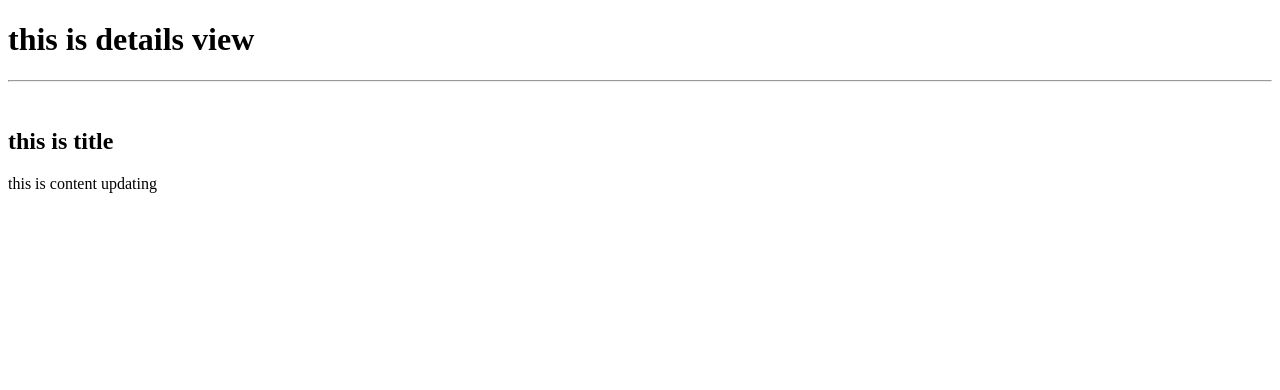
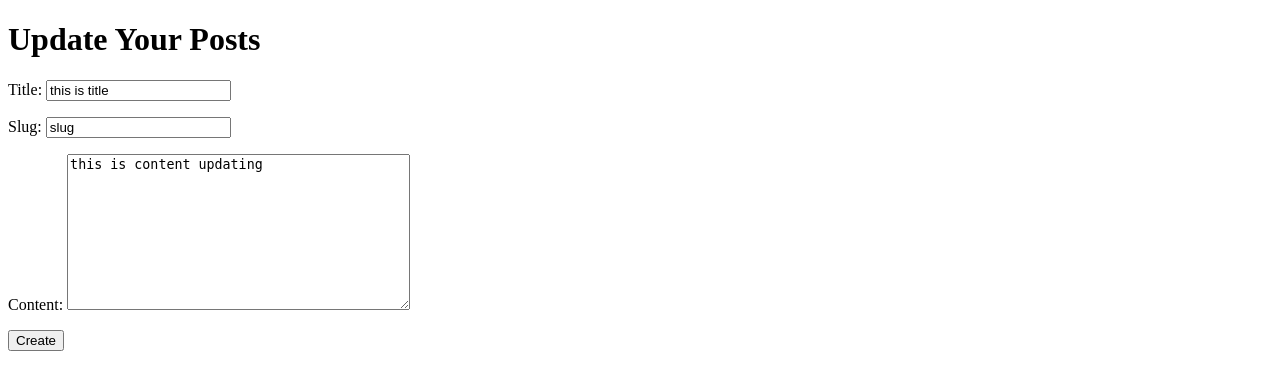
Before and after one commit to Majid-Aghamohammad/Try_Django_coding, a Django app: page /blog/slug/edit in a window 1280 px wide. Shown: the top 390 px of the page. Run offline with Django 3.2, Linux system fonts and the light colour scheme; data comes from the database, SQL or seed files in the repository; both versions use the stored data as it was after the commit.

Commit message:
end of part 42/3:05

```diff
--- a/try_django/blog/Create_Form.py
+++ b/try_django/blog/Create_Form.py
@@ -7,11 +7,11 @@ class CreatePostForm(forms.ModelForm):
         model = BlogPost
         fields = ['title', 'slug', 'content']
 
-    def clean_title(self, *args, **kwargs):
-        title = self.cleaned_data.get('title')
-        quryset = BlogPost.objects.filter(title=title)
+    # def clean_title(self, *args, **kwargs):
+    #     title = self.cleaned_data.get('title')
+    #     quryset = BlogPost.objects.filter(title=title)
 
-        if quryset.exists():
-            raise forms.ValidationError("this title already has exists \n please change your title")
+    #     if quryset.exists():
+    #         raise forms.ValidationError("this title already has exists \n please change your title")
 
-        return title
+    #     return title
--- a/try_django/blog/templates/blog_post_update.html
+++ b/try_django/blog/templates/blog_post_update.html
@@ -6,6 +6,10 @@
     <title>Document</title>
   </head>
   <body>
-    this is update veiw
+    <h1>Update Your Posts</h1>
+    <form method="POST" action="">
+      {% csrf_token %} {{ form.as_p }}
+      <button type="submit">Create</button>
+    </form>
   </body>
 </html>
--- a/try_django/blog/views.py
+++ b/try_django/blog/views.py
@@ -1,4 +1,7 @@
 from django.shortcuts import render
+from django.contrib.auth.decorators import login_required
+from django.contrib.admin.views.decorators import staff_member_required
+from django.http import Http404
 from django.shortcuts import get_object_or_404
 from .models import BlogPost
 from .Create_Form import CreatePostForm
@@ -42,9 +45,12 @@ def blog_post_detail_view(request, slug):
 
 
 def blog_post_update_view(request,slug):
-    obj = get_object_or_404(BlogPost, slug = slug)
-    template_name = 'blog_post_detail.html'
-    context = {'blog_object': obj}
+    obj = get_object_or_404(BlogPost, slug=slug)
+    form = CreatePostForm(request.POST or None, instance=obj)
+    if form.is_valid():
+        form.save()
+    template_name = 'blog_post_update.html'
+    context = {'form': form}
     return render(request, template_name, context)
 
 
```
Also changed, not shown: try_django/db.sqlite3.
